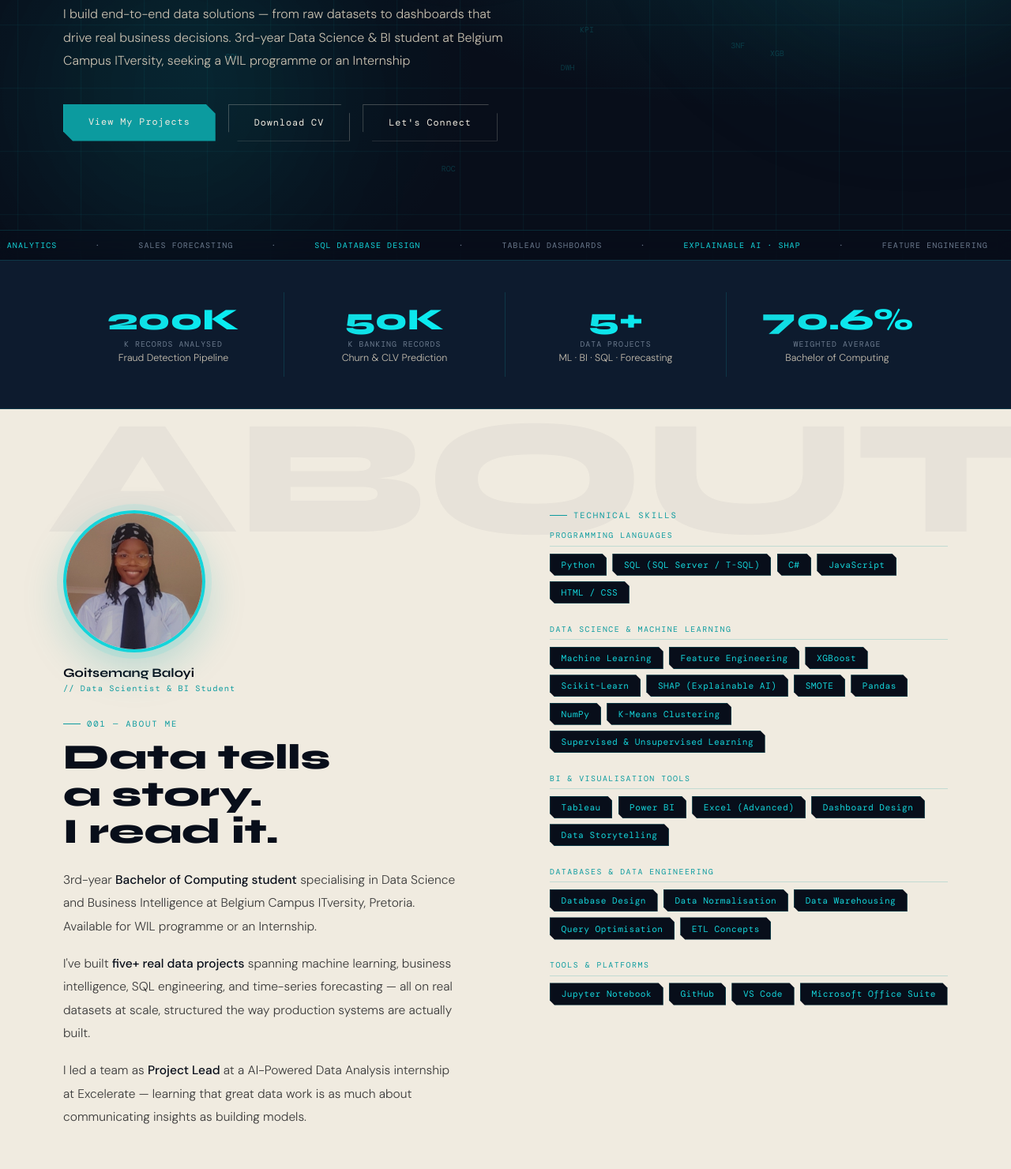
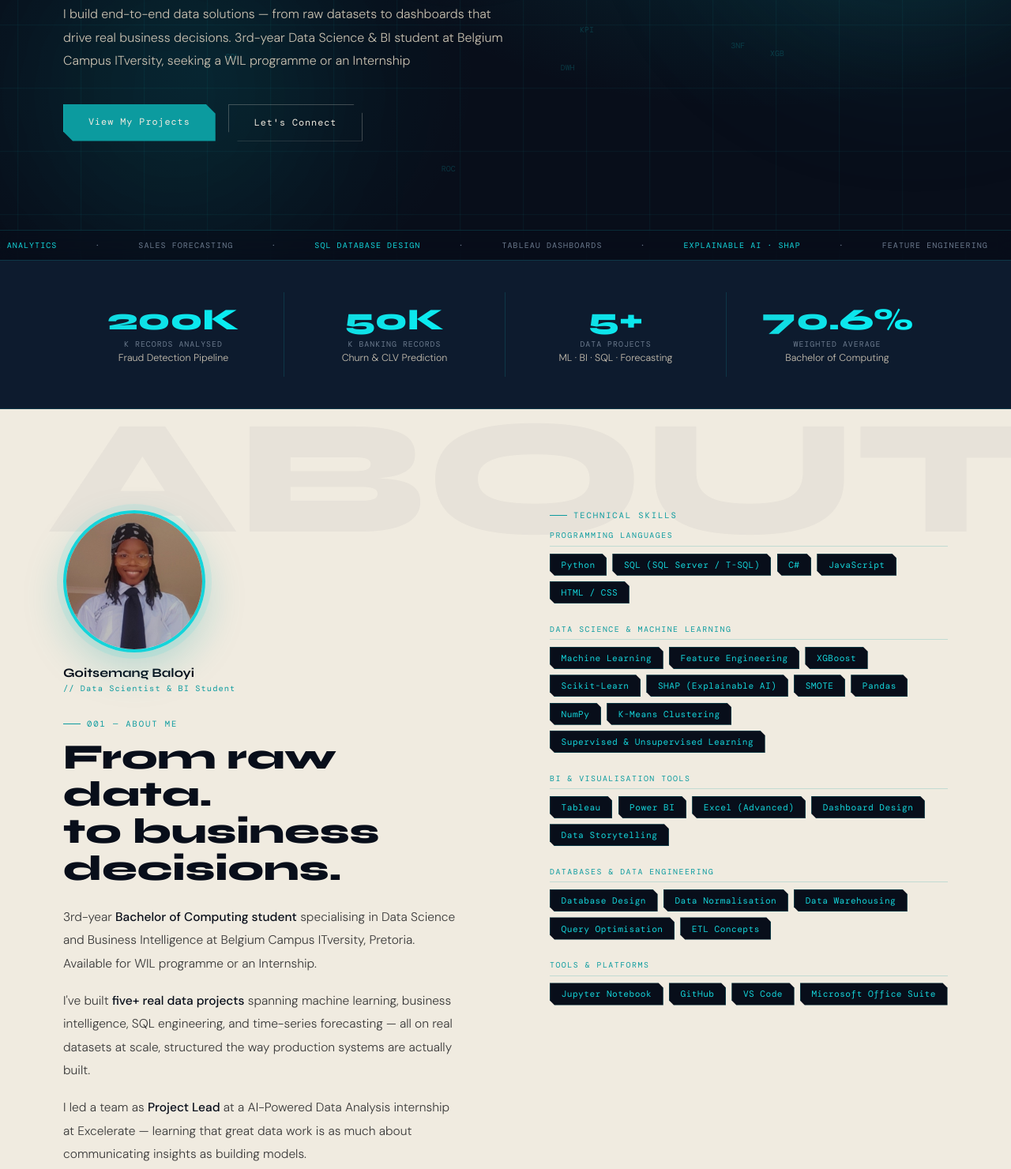
Before and after one commit to G-Baloyi/My_Portfolio, a plain HTML site: page index.html in a window 1280 px wide. Shown: the part 471-1951 px from the top of the page at 79% size. Drawn offline with nearby package versions, Linux system fonts and the light colour scheme; animation ran at ten frames a second; a web font is replaced by a local one.

Commit message:
Update index.html

```diff
--- a/index.html
+++ b/index.html
@@ -374,7 +374,6 @@ footer p{font-family:'DM Mono',monospace;font-size:.63rem;color:var(--muted);let
       <li><a href="#experience">Experience</a></li>
       <li><a href="#certs">Certifications</a></li>
       <li><a href="#contact">Contact</a></li>
-      <li><a href="images/Goitsemang_Baloyi_CV.pdf" target="_blank" style="color:var(--teal2);opacity:1;">CV ↗</a></li>
     </ul>
     <button class="theme-toggle" id="themeToggle" aria-label="Toggle light and dark theme" title="Toggle theme">☽</button>
     <button class="nav-burger" id="navBurger" aria-label="Open navigation menu" aria-expanded="false"><span></span><span></span><span></span></button>
@@ -400,7 +399,6 @@ footer p{font-family:'DM Mono',monospace;font-size:.63rem;color:var(--muted);let
     <p class="hero-desc">I build end-to-end data solutions — from raw datasets to dashboards that drive real business decisions. 3rd-year Data Science & BI student at Belgium Campus ITversity, seeking a WIL programme or an Internship</p>
     <div class="hero-ctas">
       <a href="#projects" class="btn btn-primary">View My Projects</a>
-      <a href="images/Goitsemang_Baloyi_CV.pdf" download class="btn btn-ghost" id="cvDownloadBtn" onclick="trackEvent('engagement','cv_download','hero')">Download CV</a>
       <a href="#contact" class="btn btn-ghost">Let's Connect</a>
     </div>
   </div>
@@ -432,7 +430,7 @@ footer p{font-family:'DM Mono',monospace;font-size:.63rem;color:var(--muted);let
       <p class="photo-title">// Data Scientist & BI Student</p>
     </div>
     <p class="sec-tag">001 — about me</p>
-    <h2 class="sec-title">Data tells<br>a story.<br>I read it.</h2>
+    <h2 class="sec-title">From raw data.<br> to business decisions.</h2>
     <p class="about-body">3rd-year <strong>Bachelor of Computing student</strong> specialising in Data Science and Business Intelligence at Belgium Campus ITversity, Pretoria. Available for WIL programme or an Internship.</p>
     <p class="about-body">I've built <strong>five+ real data projects</strong> spanning machine learning, business intelligence, SQL engineering, and time-series forecasting — all on real datasets at scale, structured the way production systems are actually built.</p>
     <p class="about-body">I led a team as <strong>Project Lead</strong> at a AI-Powered Data Analysis internship at Excelerate — learning that great data work is as much about communicating insights as building models.</p>
@@ -709,7 +707,6 @@ footer p{font-family:'DM Mono',monospace;font-size:.63rem;color:var(--muted);let
       <a href="https://linkedin.com/in/goitsemang-baloyi" target="_blank" class="contact-link"><svg fill="currentColor" viewBox="0 0 24 24"><path d="M20.447 20.452h-3.554v-5.569c0-1.328-.027-3.037-1.852-3.037-1.853 0-2.136 1.445-2.136 2.939v5.667H9.351V9h3.414v1.561h.046c.477-.9 1.637-1.85 3.37-1.85 3.601 0 4.267 2.37 4.267 5.455v6.286zM5.337 7.433a2.062 2.062 0 01-2.063-2.065 2.064 2.064 0 112.063 2.065zm1.782 13.019H3.555V9h3.564v11.452zM22.225 0H1.771C.792 0 0 .774 0 1.729v20.542C0 23.227.792 24 1.771 24h20.451C23.2 24 24 23.227 24 22.271V1.729C24 .774 23.2 0 22.222 0h.003z"/></svg>linkedin.com/in/goitsemang-baloyi</a>
       <a href="https://github.com/G-Baloyi" target="_blank" class="contact-link"><svg fill="currentColor" viewBox="0 0 24 24"><path d="M12 0C5.374 0 0 5.373 0 12c0 5.302 3.438 9.8 8.207 11.387.599.111.793-.261.793-.577v-2.234c-3.338.726-4.033-1.416-4.033-1.416-.546-1.387-1.333-1.756-1.333-1.756-1.089-.745.083-.729.083-.729 1.205.084 1.839 1.237 1.839 1.237 1.07 1.834 2.807 1.304 3.492.997.107-.775.418-1.305.762-1.604-2.665-.305-5.467-1.334-5.467-5.931 0-1.311.469-2.381 1.236-3.221-.124-.303-.535-1.524.117-3.176 0 0 1.008-.322 3.301 1.23A11.509 11.509 0 0112 5.803c1.02.005 2.047.138 3.006.404 2.291-1.552 3.297-1.23 3.297-1.23.653 1.653.242 2.874.118 3.176.77.84 1.235 1.911 1.235 3.221 0 4.609-2.807 5.624-5.479 5.921.43.372.823 1.102.823 2.222v3.293c0 .319.192.694.801.576C20.566 21.797 24 17.3 24 12c0-6.627-5.373-12-12-12z"/></svg>github.com/G-Baloyi</a>
       <a href="tel:+27796295517" class="contact-link"><svg fill="none" viewBox="0 0 24 24" stroke="currentColor"><path stroke-linecap="round" stroke-linejoin="round" stroke-width="1.5" d="M3 5a2 2 0 012-2h3.28a1 1 0 01.948.684l1.498 4.493a1 1 0 01-.502 1.21l-2.257 1.13a11.042 11.042 0 005.516 5.516l1.13-2.257a1 1 0 011.21-.502l4.493 1.498a1 1 0 01.684.949V19a2 2 0 01-2 2h-1C9.716 21 3 14.284 3 6V5z"/></svg>(+27) 079 629 5517</a>
-      <a href="images/Goitsemang_Baloyi_CV.pdf" target="_blank" class="contact-link"><svg fill="none" viewBox="0 0 24 24" stroke="currentColor"><path stroke-linecap="round" stroke-linejoin="round" stroke-width="1.5" d="M12 4v12m0 0l-4-4m4 4l4-4M4 20h16"/></svg>Download my CV (PDF)</a>
     </div>
   </div>
   <div class="contact-panel reveal-r">
```
